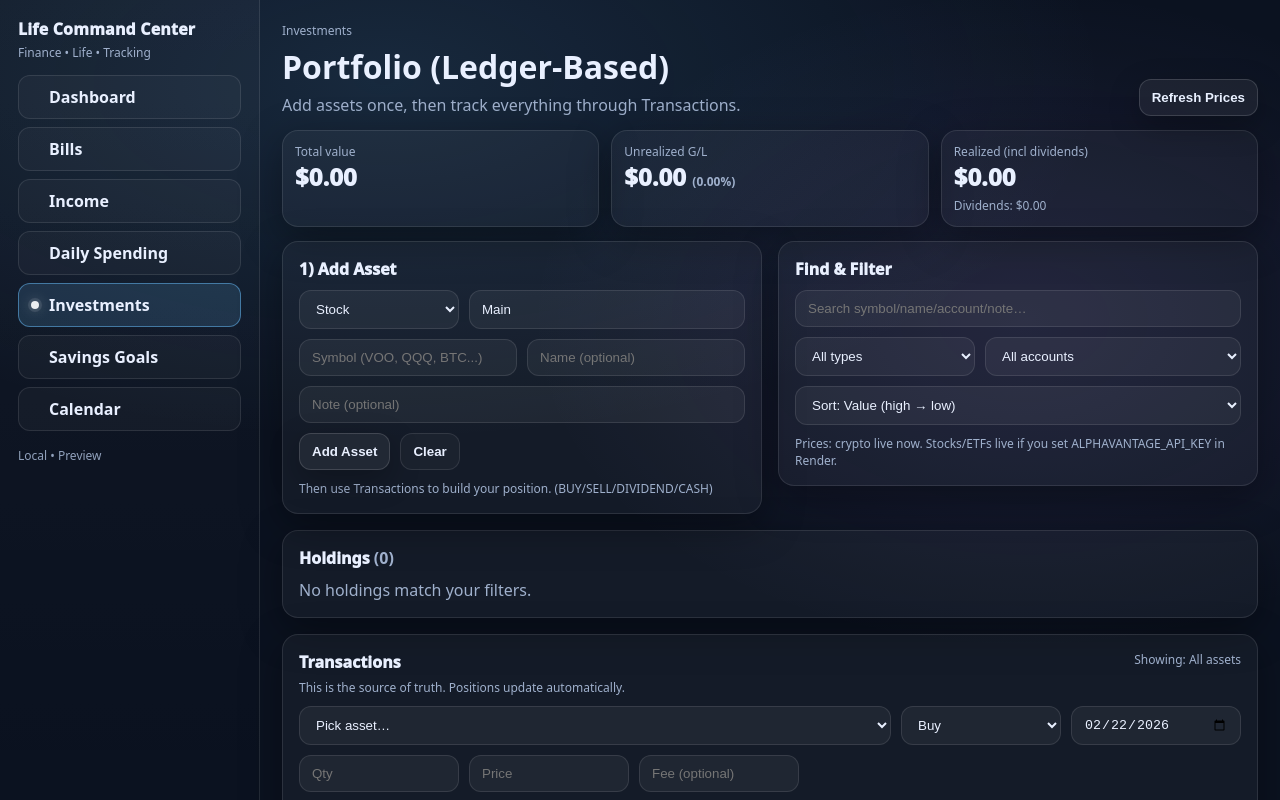
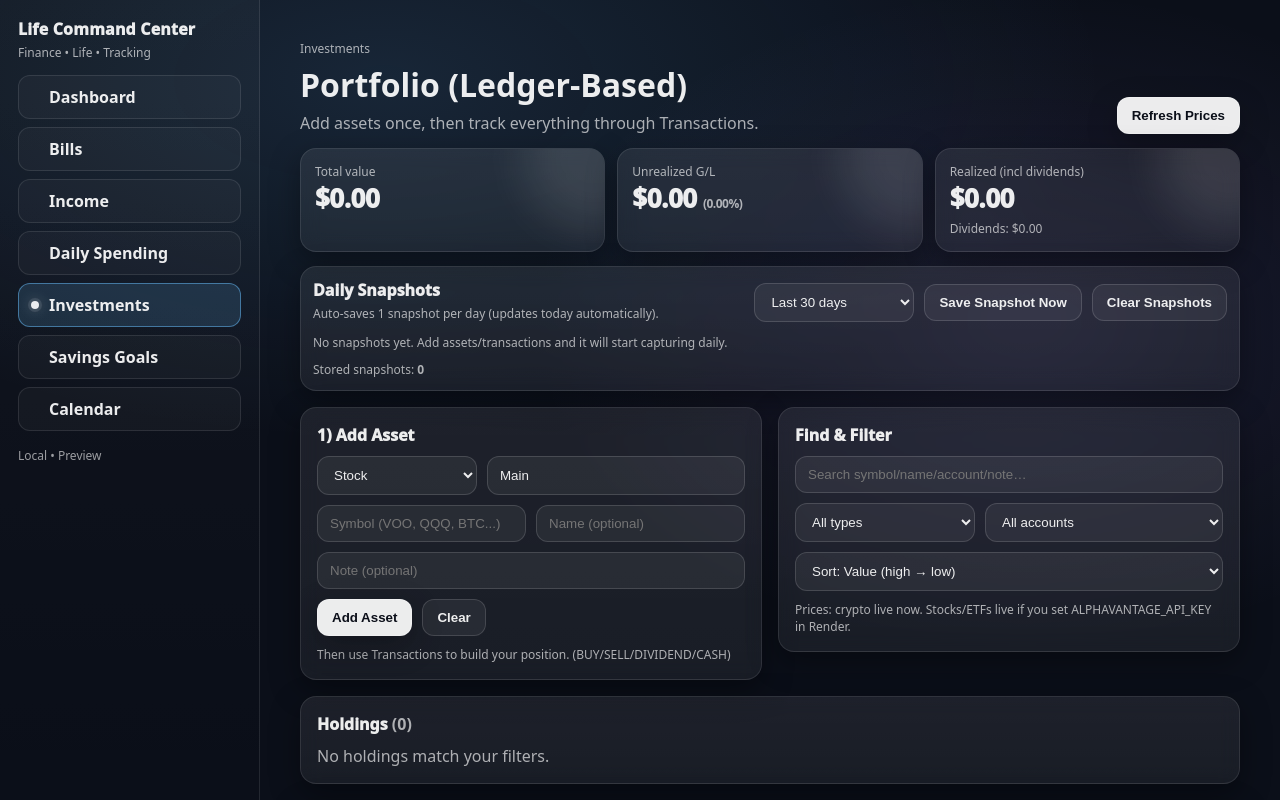
Before and after one commit to JDillard026/life-command-center, a Next.js app: page /investments in a window 1280 px wide. Shown: the top 800 px of the page. Built offline with nearby package versions, Linux system fonts and the light colour scheme.

Commit message:
Upgraded investments UI and added KPI styling

```diff
--- a/src/app/globals.css
+++ b/src/app/globals.css
@@ -228,3 +228,99 @@ a{ color: inherit; text-decoration: none; }
     0 0 0 3px rgba(255,255,255,.10),
     0 0 14px rgba(255,255,255,.35);
 }
+/* ===== LCC Investments UI upgrade ===== */
+:root{
+  --bg: #0b0f19;
+  --card: rgba(255,255,255,0.06);
+  --card2: rgba(255,255,255,0.08);
+  --border: rgba(255,255,255,0.10);
+  --text: rgba(255,255,255,0.92);
+  --muted: rgba(255,255,255,0.65);
+  --shadow: 0 10px 30px rgba(0,0,0,0.35);
+  --radius: 16px;
+}
+
+.container{
+  max-width: 1100px;
+  margin: 0 auto;
+  padding: 18px;
+  color: var(--text);
+}
+
+.card{
+  background: linear-gradient(180deg, var(--card2), var(--card));
+  border: 1px solid var(--border);
+  border-radius: var(--radius);
+  box-shadow: var(--shadow);
+  backdrop-filter: blur(10px);
+}
+
+.muted{ color: var(--muted); }
+
+.row{ display:flex; }
+
+.grid{ display:grid; gap: 12px; }
+
+.input, select.input{
+  background: rgba(255,255,255,0.06);
+  border: 1px solid rgba(255,255,255,0.14);
+  color: var(--text);
+  border-radius: 12px;
+  padding: 10px 12px;
+  outline: none;
+}
+.input:focus{
+  border-color: rgba(255,255,255,0.28);
+  box-shadow: 0 0 0 4px rgba(255,255,255,0.06);
+}
+
+.btn{
+  background: rgba(255,255,255,0.92);
+  color: #0b0f19;
+  border: 1px solid rgba(255,255,255,0.2);
+  border-radius: 12px;
+  padding: 10px 14px;
+  font-weight: 900;
+  cursor: pointer;
+}
+.btn:disabled{ opacity: 0.6; cursor: not-allowed; }
+
+.btnGhost{
+  background: rgba(255,255,255,0.06);
+  color: var(--text);
+  border: 1px solid rgba(255,255,255,0.14);
+  border-radius: 12px;
+  padding: 10px 14px;
+  font-weight: 850;
+  cursor: pointer;
+}
+.btnGhost:hover{ border-color: rgba(255,255,255,0.24); }
+
+.pill{
+  background: rgba(255,255,255,0.06);
+  border: 1px solid rgba(255,255,255,0.14);
+  border-radius: 999px;
+  padding: 6px 10px;
+  font-size: 12px;
+  font-weight: 850;
+}
+
+/* KPI "cards" pop */
+.kpi{
+  padding: 14px;
+  position: relative;
+  overflow: hidden;
+}
+.kpi::before{
+  content:"";
+  position:absolute; inset:-60px -60px auto auto;
+  width:140px; height:140px;
+  background: rgba(255,255,255,0.10);
+  filter: blur(22px);
+  border-radius: 999px;
+}
+.kpiValue{ font-size: 26px; font-weight: 950; letter-spacing: -0.02em; }
+
+/* make lists feel tighter */
+.cardListItem{ padding: 14px; }
+.cardListItem + .cardListItem{ margin-top: 10px; }
--- a/src/app/investments/page.jsx
+++ b/src/app/investments/page.jsx
@@ -9,6 +9,9 @@ const LS_ASSETS = "lcc_port_assets_v1";
 const LS_TXNS = "lcc_port_txns_v1";
 const LS_PRICES = "lcc_port_prices_v1";
 const LS_UI = "lcc_port_ui_v1";
+
+// ✅ NEW: snapshots storage
+const LS_SNAPS = "lcc_port_snaps_v1";
 
 // OLD storage (we'll auto-migrate if present)
 const LS_OLD = "lcc_investments_portfolio_v2";
@@ -78,10 +81,72 @@ function normSymbol(s) {
   return String(s || "").trim().toUpperCase();
 }
 
+// ✅ NEW: tiny no-dependency chart
+function LineChart({ points, height = 140 }) {
+  if (!points || points.length < 2) {
+    return <div className="muted" style={{ fontSize: 12 }}>Need at least 2 snapshots to chart.</div>;
+  }
+
+  const w = 700;
+  const h = height;
+  const pad = 10;
+
+  const ys = points.map((p) => Number(p.value) || 0);
+  const minY = Math.min(...ys);
+  const maxY = Math.max(...ys);
+  const span = maxY - minY || 1;
+
+  const toX = (i) => pad + (i * (w - pad * 2)) / (points.length - 1);
+  const toY = (v) => pad + (h - pad * 2) * (1 - (v - minY) / span);
+
+  let d = "";
+  for (let i = 0; i < points.length; i++) {
+    const x = toX(i);
+    const y = toY(Number(points[i].value) || 0);
+    d += i === 0 ? `M ${x} ${y}` : ` L ${x} ${y}`;
+  }
+
+  const first = points[0];
+  const last = points[points.length - 1];
+
+  return (
+    <div>
+      <div className="row" style={{ justifyContent: "space-between", gap: 10, alignItems: "baseline", flexWrap: "wrap" }}>
+        <div className="muted" style={{ fontSize: 12 }}>
+          {first.date} → {last.date}
+        </div>
+        <div className="muted" style={{ fontSize: 12 }}>
+          Min {money(minY)} • Max {money(maxY)}
+        </div>
+      </div>
+
+      <div style={{ height: 10 }} />
+
+      <svg viewBox={`0 0 ${w} ${h}`} style={{ width: "100%", height }}>
+        <path
+          d={`M ${pad} ${h - pad} L ${w - pad} ${h - pad}`}
+          fill="none"
+          stroke="currentColor"
+          opacity="0.15"
+        />
+        <path d={d} fill="none" stroke="currentColor" strokeWidth="2" />
+      </svg>
+
+      <div className="muted" style={{ fontSize: 12, marginTop: 8 }}>
+        Latest: <span style={{ fontWeight: 900 }}>{money(last.value)}</span>
+      </div>
+    </div>
+  );
+}
+
 export default function InvestmentsPage() {
   const [assets, setAssets] = useState([]); // metadata: {id,type,symbol,name,account,cgId,note,createdAt}
   const [txns, setTxns] = useState([]); // ledger: {id,assetId,type,date,qty,price,fee,amount,note,createdAt}
   const [prices, setPrices] = useState({}); // { "TYPE:SYMBOL": { price, ts, source } }
+
+  // ✅ NEW: snapshots
+  const [snaps, setSnaps] = useState([]); // [{date,value,cost,realized,createdAt}]
+  const [snapRange, setSnapRange] = useState("30"); // 7 | 30 | 90 | 365 | all
 
   // UI state
   const [status, setStatus] = useState({ loading: false, msg: "" });
@@ -116,10 +181,13 @@ export default function InvestmentsPage() {
     const savedTxns = safeParse(localStorage.getItem(LS_TXNS) || "[]", []);
     const savedPrices = safeParse(localStorage.getItem(LS_PRICES) || "{}", {});
     const savedUI = safeParse(localStorage.getItem(LS_UI) || "{}", {});
+    const savedSnaps = safeParse(localStorage.getItem(LS_SNAPS) || "[]", []);
 
     setAssets(Array.isArray(savedAssets) ? savedAssets : []);
     setTxns(Array.isArray(savedTxns) ? savedTxns : []);
     setPrices(savedPrices && typeof savedPrices === "object" ? savedPrices : {});
+    setSnaps(Array.isArray(savedSnaps) ? savedSnaps : []);
+
     if (savedUI?.q) setQ(savedUI.q);
     if (savedUI?.filterType) setFilterType(savedUI.filterType);
     if (savedUI?.filterAccount) setFilterAccount(savedUI.filterAccount);
@@ -200,6 +268,7 @@ export default function InvestmentsPage() {
         localStorage.setItem(LS_ASSETS, JSON.stringify(migratedAssets));
         localStorage.setItem(LS_TXNS, JSON.stringify(migratedTxns));
         localStorage.setItem(LS_PRICES, JSON.stringify(migratedPrices));
+
         setStatus({ loading: false, msg: "Migrated your old holdings into Transactions ✅" });
       }
     }
@@ -221,6 +290,11 @@ export default function InvestmentsPage() {
   useEffect(() => {
     try { localStorage.setItem(LS_UI, JSON.stringify({ q, filterType, filterAccount, sortBy })); } catch {}
   }, [q, filterType, filterAccount, sortBy]);
+
+  // ✅ NEW: persist snapshots
+  useEffect(() => {
+    try { localStorage.setItem(LS_SNAPS, JSON.stringify(snaps)); } catch {}
+  }, [snaps]);
 
   function addAsset(e) {
     e.preventDefault();
@@ -290,10 +364,7 @@ export default function InvestmentsPage() {
     } else if (tp === "CASH_IN" || tp === "CASH_OUT") {
       amount = parseMoneyInput(tAmount);
       if (!Number.isFinite(amount) || amount <= 0) return setError("Cash amount must be > 0.");
-      if (asset.type !== "cash") {
-        // allowed (cash tracking per account), but typically use a Cash asset
-        // We'll allow it anyway for flexibility.
-      }
+      // allowed even if not cash asset
     }
 
     const id = uid();
@@ -475,6 +546,36 @@ export default function InvestmentsPage() {
     };
   }, [assets, txns, prices]);
 
+  // ✅ NEW: auto snapshot once/day, updates today's snapshot as values change
+  useEffect(() => {
+    if (!assets.length) return;
+
+    const d = isoDate();
+    const value = Number(computed.totalValue) || 0;
+    const cost = Number(computed.totalCost) || 0;
+    const realized = Number(computed.totalRealized) || 0;
+
+    setSnaps((prev) => {
+      const next = Array.isArray(prev) ? prev.slice() : [];
+      const idx = next.findIndex((s) => s?.date === d);
+
+      const payload = { date: d, value, cost, realized, createdAt: Date.now() };
+
+      if (idx >= 0) next[idx] = { ...next[idx], ...payload };
+      else next.unshift(payload);
+
+      next.sort((a, b) => String(b.date).localeCompare(String(a.date)));
+      return next.slice(0, 2000);
+    });
+  }, [
+    computed.totalValue,
+    computed.totalCost,
+    computed.totalRealized,
+    assets.length,
+    txns.length,
+    Object.keys(prices || {}).length,
+  ]);
+
   const visiblePositions = useMemo(() => {
     const qq = q.trim().toLowerCase();
 
@@ -504,6 +605,38 @@ export default function InvestmentsPage() {
     const rows = txns.slice().sort((a, b) => (b.createdAt || 0) - (a.createdAt || 0));
     return tAssetId ? rows.filter((t) => t.assetId === tAssetId) : rows;
   }, [txns, tAssetId]);
+
+  // ✅ NEW: chart points from snapshots
+  const chartPoints = useMemo(() => {
+    const sorted = (snaps || [])
+      .slice()
+      .filter((s) => s?.date && Number.isFinite(Number(s.value)))
+      .sort((a, b) => String(a.date).localeCompare(String(b.date))); // oldest -> newest
+
+    if (snapRange === "all") return sorted;
+    const days = Number(snapRange);
+    if (!Number.isFinite(days) || days <= 0) return sorted;
+    return sorted.slice(-days);
+  }, [snaps, snapRange]);
+
+  function saveSnapshotNow() {
+    const d = isoDate();
+    const value = Number(computed.totalValue) || 0;
+    const cost = Number(computed.totalCost) || 0;
+    const realized = Number(computed.totalRealized) || 0;
+
+    setSnaps((prev) => {
+      const next = Array.isArray(prev) ? prev.slice() : [];
+      const idx = next.findIndex((s) => s?.date === d);
+      const payload = { date: d, value, cost, realized, createdAt: Date.now() };
+      if (idx >= 0) next[idx] = { ...next[idx], ...payload };
+      else next.unshift(payload);
+      next.sort((a, b) => String(b.date).localeCompare(String(a.date)));
+      return next.slice(0, 2000);
+    });
+
+    setStatus({ loading: false, msg: "Snapshot saved ✅" });
+  }
 
   async function refreshPrices() {
     setStatus({ loading: true, msg: "Refreshing prices..." });
@@ -556,6 +689,12 @@ export default function InvestmentsPage() {
     if (tAssetId === assetId) setTAssetId("");
   }
 
+  function clearSnapshots() {
+    if (!confirm("Delete ALL snapshots?")) return;
+    setSnaps([]);
+    setStatus({ loading: false, msg: "Snapshots cleared." });
+  }
+
   return (
     <main className="container">
       <header style={{ marginBottom: 14 }}>
@@ -580,28 +719,90 @@ export default function InvestmentsPage() {
       </header>
 
       {/* KPIs */}
-      <div className="row" style={{ gap: 12, flexWrap: "wrap" }}>
-        <div className="card" style={{ padding: 12, flex: 1, minWidth: 240 }}>
-          <div className="muted" style={{ fontSize: 12 }}>Total value</div>
-          <div style={{ fontSize: 24, fontWeight: 950 }}>{money(computed.totalValue)}</div>
-        </div>
+      {/* KPIs */}
+<div className="row" style={{ gap: 12, flexWrap: "wrap" }}>
+  {/* TOTAL VALUE */}
+  <div className="card kpi" style={{ flex: 1, minWidth: 240 }}>
+    <div className="muted" style={{ fontSize: 12 }}>Total value</div>
+    <div className="kpiValue">
+      {money(computed.totalValue)}
+    </div>
+  </div>
 
-        <div className="card" style={{ padding: 12, flex: 1, minWidth: 240 }}>
-          <div className="muted" style={{ fontSize: 12 }}>Unrealized G/L</div>
-          <div style={{ fontSize: 24, fontWeight: 950 }}>
-            {money(computed.totalUnrealized)}{" "}
-            <span className="muted" style={{ fontSize: 12, fontWeight: 800 }}>({pct(computed.totalUnrealizedPct)})</span>
+  {/* UNREALIZED */}
+  <div className="card kpi" style={{ flex: 1, minWidth: 240 }}>
+    <div className="muted" style={{ fontSize: 12 }}>Unrealized G/L</div>
+    <div className="kpiValue">
+      {money(computed.totalUnrealized)}{" "}
+      <span className="muted" style={{ fontSize: 12, fontWeight: 800 }}>
+        ({pct(computed.totalUnrealizedPct)})
+      </span>
+    </div>
+  </div>
+
+  {/* REALIZED */}
+  <div className="card kpi" style={{ flex: 1, minWidth: 240 }}>
+    <div className="muted" style={{ fontSize: 12 }}>
+      Realized (incl dividends)
+    </div>
+    <div className="kpiValue">
+      {money(computed.totalRealized)}
+    </div>
+    <div className="muted" style={{ fontSize: 12, marginTop: 4 }}>
+      Dividends: {money(computed.totalDividends)}
+    </div>
+  </div>
+</div>
+
+      <div style={{ height: 14 }} />
+
+      {/* ✅ NEW: SNAPSHOTS + CHART */}
+      <div className="card" style={{ padding: 12 }}>
+        <div style={{ display: "flex", justifyContent: "space-between", gap: 12, alignItems: "flex-end", flexWrap: "wrap" }}>
+          <div>
+            <div style={{ fontWeight: 950 }}>Daily Snapshots</div>
+            <div className="muted" style={{ fontSize: 12, marginTop: 4 }}>
+              Auto-saves 1 snapshot per day (updates today automatically).
+            </div>
+          </div>
+
+          <div className="row" style={{ gap: 10, alignItems: "center", flexWrap: "wrap" }}>
+            <select className="input" value={snapRange} onChange={(e) => setSnapRange(e.target.value)} style={{ width: 160 }}>
+              <option value="7">Last 7 days</option>
+              <option value="30">Last 30 days</option>
+              <option value="90">Last 90 days</option>
+              <option value="365">Last 1 year</option>
+              <option value="all">All</option>
+            </select>
+
+            <button className="btnGhost" type="button" onClick={saveSnapshotNow}>
+              Save Snapshot Now
+            </button>
+
+            <button className="btnGhost" type="button" onClick={clearSnapshots} disabled={!snaps.length}>
+              Clear Snapshots
+            </button>
           </div>
         </div>
 
-        <div className="card" style={{ padding: 12, flex: 1, minWidth: 240 }}>
-          <div className="muted" style={{ fontSize: 12 }}>Realized (incl dividends)</div>
-          <div style={{ fontSize: 24, fontWeight: 950 }}>{money(computed.totalRealized)}</div>
-          <div className="muted" style={{ fontSize: 12, marginTop: 4 }}>Dividends: {money(computed.totalDividends)}</div>
+        <div style={{ height: 12 }} />
+
+        {snaps.length ? (
+          <LineChart points={chartPoints} />
+        ) : (
+          <div className="muted" style={{ fontSize: 12 }}>
+            No snapshots yet. Add assets/transactions and it will start capturing daily.
+          </div>
+        )}
+
+        <div style={{ height: 10 }} />
+
+        <div className="muted" style={{ fontSize: 12 }}>
+          Stored snapshots: <span style={{ fontWeight: 900 }}>{snaps.length}</span>
         </div>
       </div>
 
-      <div style={{ height: 14 }} />
+      <div style={{ height: 16 }} />
 
       <div className="row" style={{ gap: 16, alignItems: "flex-start", flexWrap: "wrap" }}>
         {/* ADD ASSET */}
@@ -952,7 +1153,7 @@ export default function InvestmentsPage() {
 
       <div style={{ height: 16 }} />
       <div className="muted" style={{ fontSize: 12 }}>
-        Next upgrades: (1) Import CSV, (2) Snapshots + charts, (3) Auto-price for stocks with your key, (4) Realized vs Unrealized breakdown by account.
+        Next upgrades: (1) Import CSV, (2) Snapshots + charts ✅, (3) Auto-price for stocks with your key, (4) Realized vs Unrealized breakdown by account.
       </div>
     </main>
   );
```
